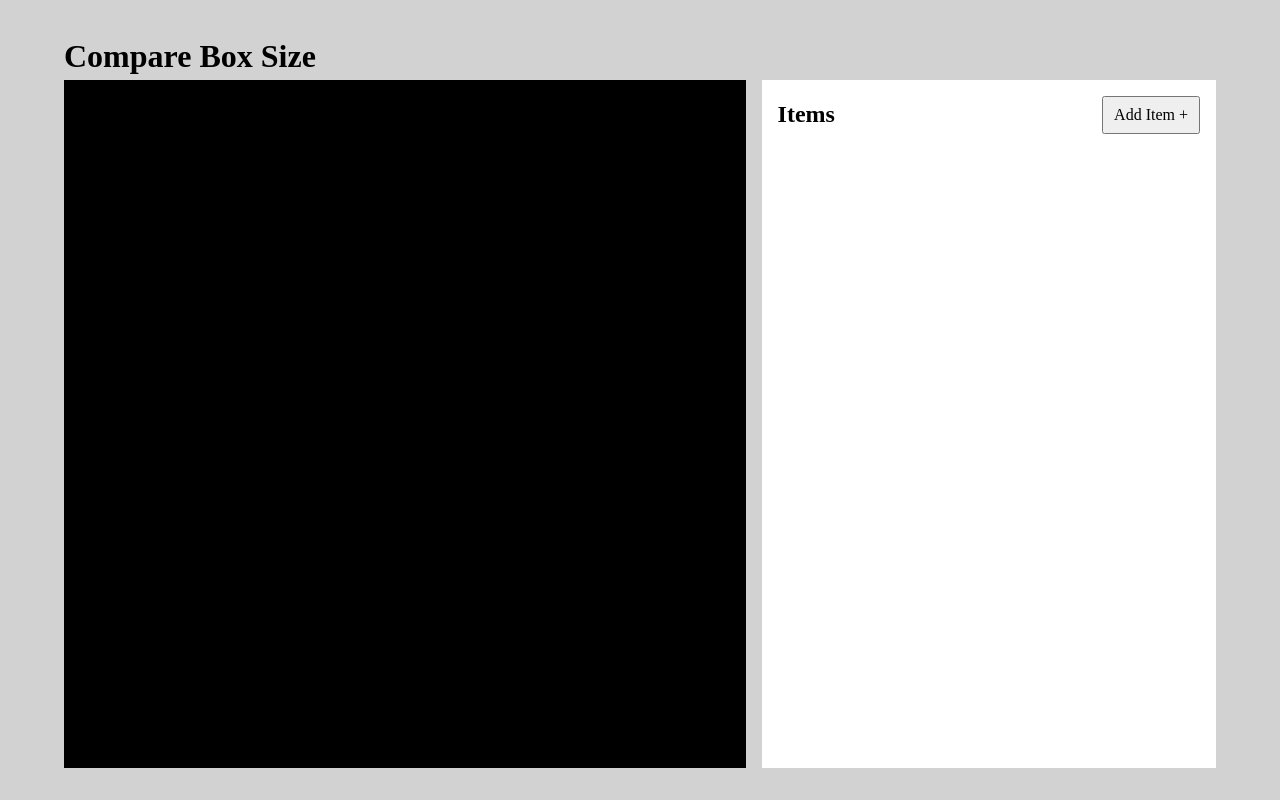
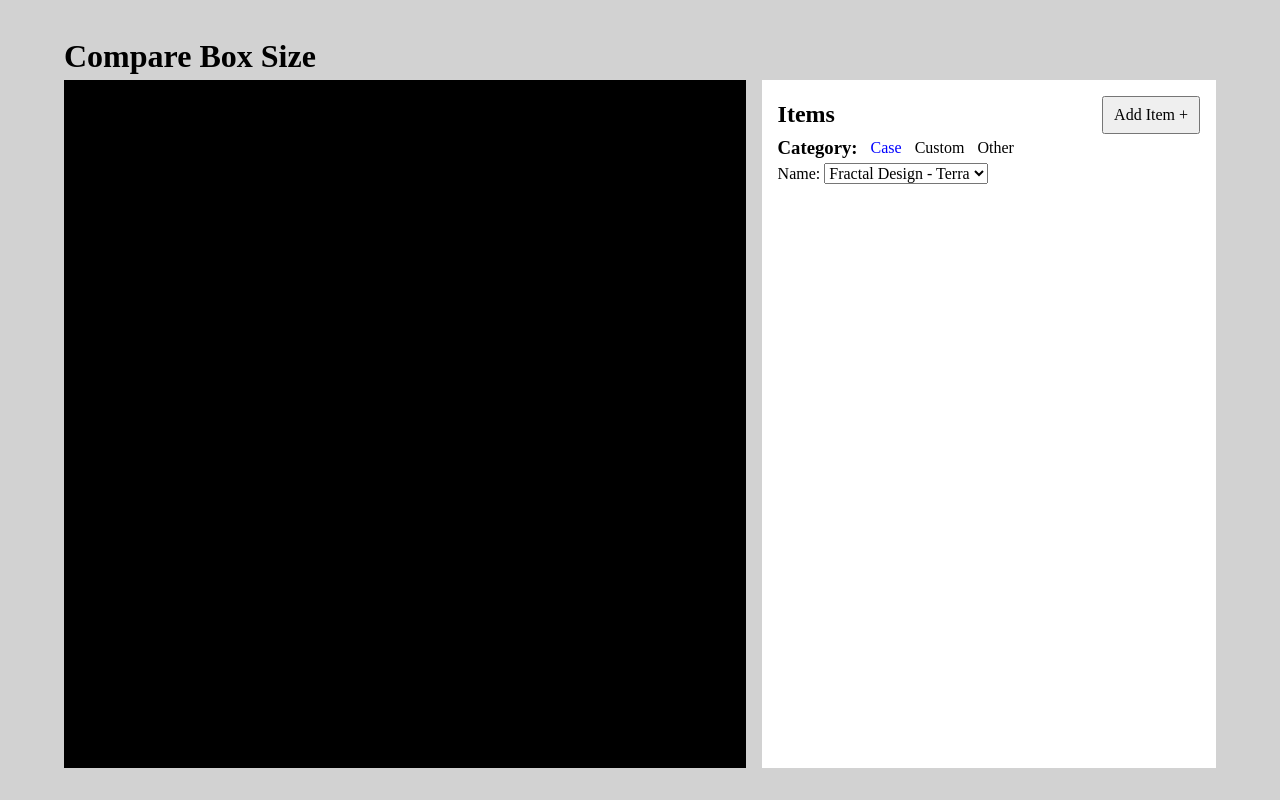
Before and after one commit to angelol-git/comparesffsize, a React (Vite) app: page / in a window 1280 px wide. Both pictures are taken after a click on the button "Add Item +". Built offline with nearby package versions, Linux system fonts and the light colour scheme.

Commit message:
fetch data from json file

```diff
--- a/package.json
+++ b/package.json
@@ -11,6 +11,7 @@
   },
   "dependencies": {
     "@react-three/fiber": "^9.1.0",
+    "@tanstack/react-query": "^5.69.0",
     "react": "^19.0.0",
     "react-dom": "^19.0.0",
     "three": "^0.174.0"
--- /dev/null
+++ b/public/cases.json
@@ -0,0 +1,30 @@
+{
+  "Fractal Design": [
+    {
+      "name": "Terra",
+      "measurements": {
+        "length": "343",
+        "width": "153",
+        "height": "218"
+      }
+    },
+    {
+      "name": "Era 2",
+      "measurements": {
+        "length": "365",
+        "width": "165",
+        "height": "314"
+      }
+    }
+  ],
+  "Ncase": [
+    {
+      "name": "M2",
+      "measurements": {
+        "length": "372",
+        "width": "166",
+        "height": "262"
+      }
+    }
+  ]
+}
--- a/src/App.jsx
+++ b/src/App.jsx
@@ -1,13 +1,16 @@
 import { Canvas } from "@react-three/fiber";
+import { QueryClient, QueryClientProvider } from "@tanstack/react-query";
 import { useState } from "react";
 import AddForm from "./components/sidebar/AddForm";
 import "./App.css";
 import "./reset.css";
 
+const queryClient = new QueryClient();
 function App() {
-  const [currentSideBarTab, setCurrentSideBarTab] = useState(0);
+  const [showAddForm, setShowAddForm] = useState(false);
 
   return (
+    <QueryClientProvider client={queryClient}>
       <div className="container">
         <h1>Compare Box Size</h1>
         <main className="main-container">
@@ -26,19 +29,20 @@ function App() {
               <header className="sidebar-header">
                 <h2>Items</h2>
                 <button
-                // onClick={() => {
-                //   setCurrentSideBarTab(1);
-                // }}
+                  onClick={() => {
+                    setShowAddForm(true);
+                  }}
                   className="sidebar-nav-list-item-button"
                 >
                   Add Item +
                 </button>
               </header>
-            <div>{currentSideBarTab === 0 && <AddForm />}</div>
+              <div>{showAddForm === true && <AddForm />}</div>
             </div>
           </section>
         </main>
       </div>
+    </QueryClientProvider>
   );
 }
 
--- a/src/components/sidebar/AddForm.css
+++ b/src/components/sidebar/AddForm.css
@@ -0,0 +1,17 @@
+.add-form-category-row {
+    display: flex;
+    align-items: center;
+}
+
+.add-form-category-radio-row {
+    display: flex;
+    gap: 10px;
+}
+
+label>input[type=radio] {
+    visibility: hidden;
+}
+
+.selected {
+    color: blue;
+}
--- a/src/components/sidebar/AddForm.jsx
+++ b/src/components/sidebar/AddForm.jsx
@@ -1,11 +1,71 @@
+import { useState } from "react";
 import "./AddForm.css";
+import { useQuery } from "@tanstack/react-query";
 
-function handleSubmit(event) {
-  event.preventDefault();
+async function fetchCases() {
+  console.log("fetching case data");
+  const response = await fetch("/cases.json");
+  if (!response.ok) throw new Error("Network response was not ok");
+  const data = await response.json();
+  return data;
 }
 
 function AddForm() {
-  return <form id="add-form" onSubmit={handleSubmit}></form>;
+  const [category, setCategory] = useState("case");
+  const categories = ["case", "custom", "other"];
+  const { isLoading, error, data } = useQuery({
+    queryKey: ["cases"],
+    queryFn: fetchCases,
+  });
+
+  function handleSubmit(event) {
+    event.preventDefault();
+  }
+  return (
+    <form id="add-form" onSubmit={handleSubmit} className="add-form">
+      <div className="add-form-category-row">
+        <h3>Category:</h3>
+        <div>
+          {categories.map((categoryItem) => (
+            <label
+              key={categoryItem}
+              htmlFor={categoryItem}
+              className={`${category === categoryItem && "selected"}`}
+            >
+              <input
+                type="radio"
+                id={categoryItem}
+                name="category"
+                value={categoryItem}
+                checked={category === categoryItem}
+                onChange={(event) => {
+                  setCategory(event.target.value);
+                }}
+                className={`add-form-category-radio`}
+              />
+              {categoryItem.charAt(0).toUpperCase() + categoryItem.slice(1)}
+            </label>
+          ))}
+        </div>
+      </div>
+      <div>
+        <label htmlFor="name-select">Name: </label>
+        {isLoading && "Loading..."}
+        {error && "Error fetching cases"}
+        {data && (
+          <select name="cases" id="name-select">
+            {Object.entries(data).map(([brand, cases]) => {
+              return cases.map((caseItem, index) => (
+                <option key={`${brand}-${index}`} value={caseItem.name}>
+                  {`${brand} - ${caseItem.name}`}
+                </option>
+              ));
+            })}
+          </select>
+        )}
+      </div>
+    </form>
+  );
 }
 
 export default AddForm;
```
Also changed, not shown: 1 other file (tests, documents, lock files or other folders). Lines whose indentation alone changed are shown as unchanged.
